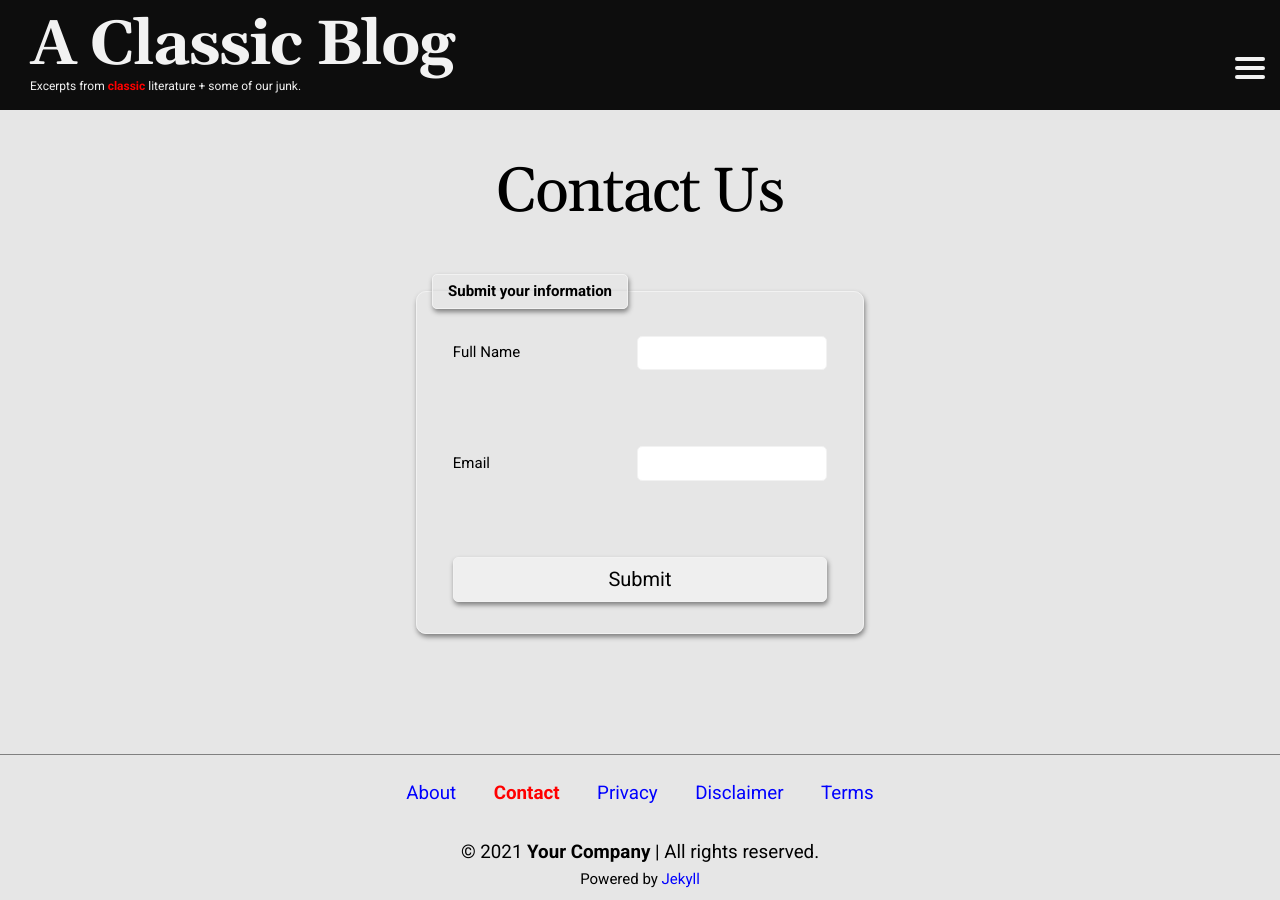
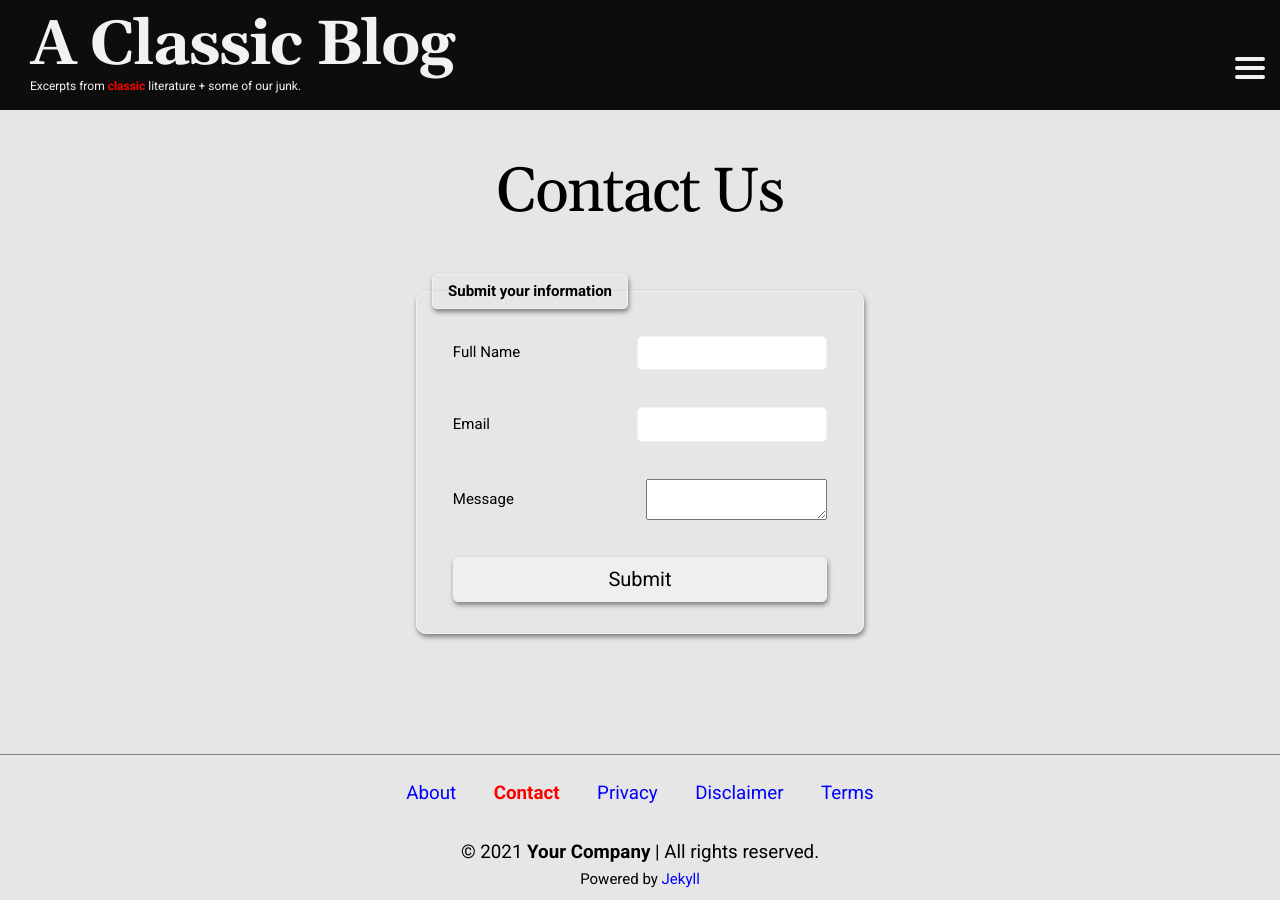
Before and after one commit to jsherling/classic-blog, a Jekyll site: the page built from contact.html, in a window 1280 px wide. Built offline with Jekyll 4.4.1, drawn with Linux system fonts in a browser that asks for light colours.

Commit message:
Add to Contact form

```diff
--- a/contact.html
+++ b/contact.html
@@ -2,7 +2,7 @@
 layout: static-pages
 ---
 
-<form class="contact">
+<form action="mailto:info@test-werks-llc.com" class="contact">
   <h1 class="center mb-1em">Contact Us</h1>
   <fieldset class="contact">
     <legend class="mb-1em"><strong>Submit your information</strong></legend>
@@ -15,6 +15,10 @@ layout: static-pages
       <label>Email</label>
       <input type="email" required class="contact">
     </section>
+    <section class="contact message mb-1em">
+      <label>Message</label>
+      <textarea required class="contact"></textarea>
+    </section>
     <button class="contact btn mb-1em">Submit</button>
   </fieldset>
 </form>
```
